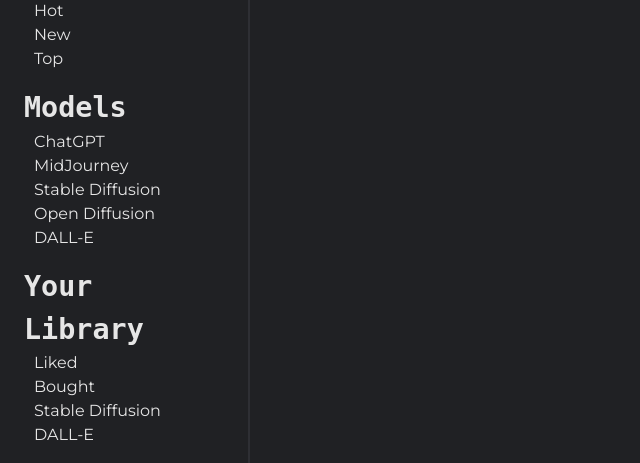
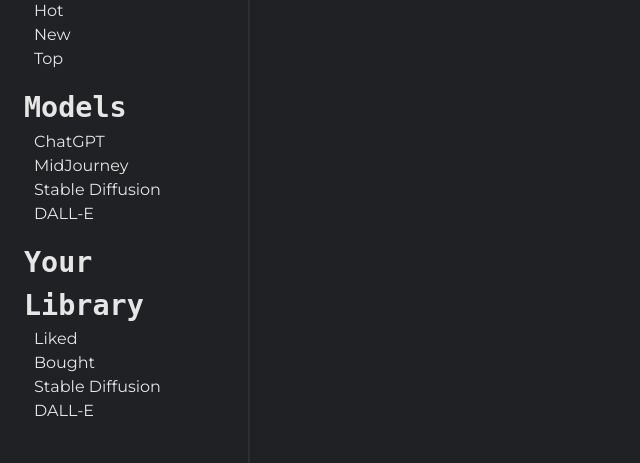
Before and after one commit to Luciffffer/Promptly, a PHP site: page /php/index in a window 1280 px wide. Shown: the part 175-638 px from the top of the page, without its empty margins (0-640 px from the left). Run offline with PHP 8.4, Linux system fonts and the light colour scheme; some libraries are stand-ins or nearby versions; some web fonts are replaced.

Commit message:
nav bar: remove open difficusion

```diff
--- a/partials/aside.inc.php
+++ b/partials/aside.inc.php
@@ -14,7 +14,6 @@
         <li><a href="#">ChatGPT</a></li>
         <li><a href="#">MidJourney</a></li>
         <li><a href="#">Stable Diffusion</a></li>
-        <li><a href="#">Open Diffusion</a></li>
         <li><a href="#">DALL-E</a></li>
     </ul>
     <h2 class="titles">Your Library</h2>
```
